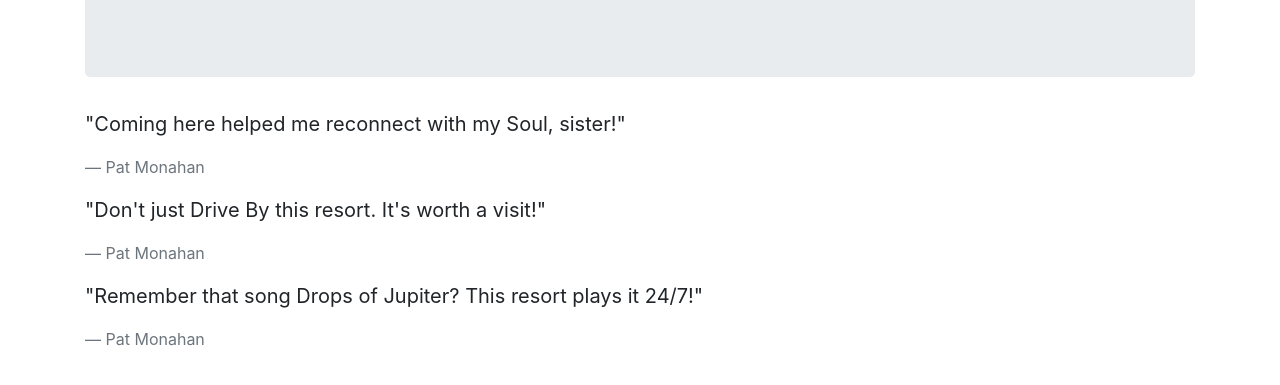
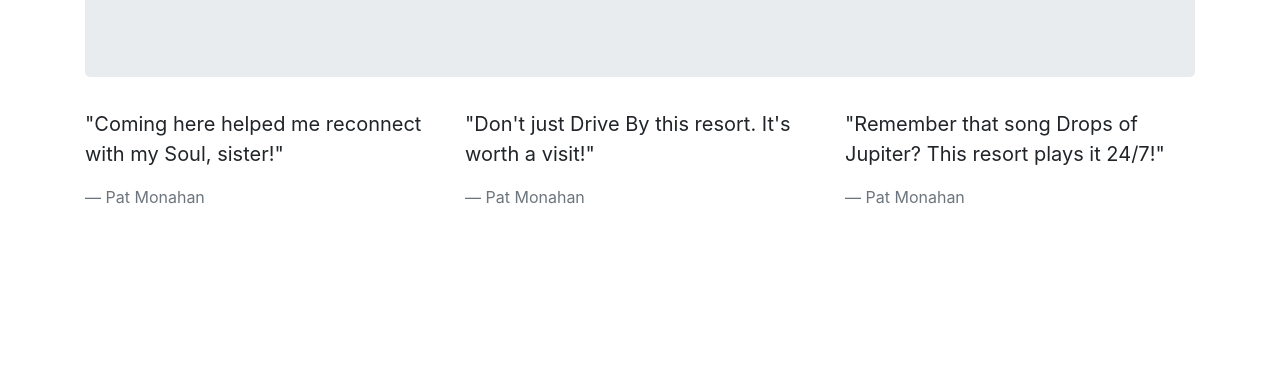
Before and after one commit to Singleballtheory/Vacation-site, a plain HTML site: page index.html in a window 1280 px wide. Shown: the part 147-532 px from the top of the page. Drawn offline with Linux system fonts and the light colour scheme.

Commit message:
Add row and col classes to blockquotes
    </div>
Co-authored-by: chynnalew <chynnalew@yahoo.com>

```diff
--- a/index.html
+++ b/index.html
@@ -11,19 +11,25 @@
       <h1>The Vacation Station</h1>
       <p>The world's #1 Train themed vacation resort</p>
     </div>
+    <div class="row">
+      <div class="col-4">
         <blockquote class="blockquote">
         <p>"Coming here helped me reconnect with my Soul, sister!"</p>
         <footer class="blockquote-footer">Pat Monahan</footer>
         </blockquote>
+      </div>
+      <div class="col-4">
         <blockquote class="blockquote">
         <p>"Don't just Drive By this resort. It's worth a visit!"</p>
         <footer class="blockquote-footer">Pat Monahan</footer>
         </blockquote>
+      </div>
+      <div class="col-4">
         <blockquote class="blockquote">
         <p>"Remember that song Drops of Jupiter? This resort plays it 24/7!"</p>
         <footer class="blockquote-footer">Pat Monahan</footer>
       </blockquote>
     </div>
-
+  </div>
 </body>
 </html>
```
Lines whose indentation alone changed are shown as unchanged.
